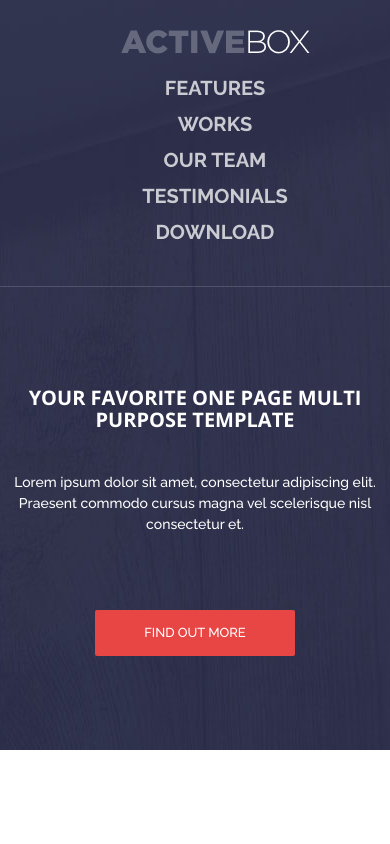
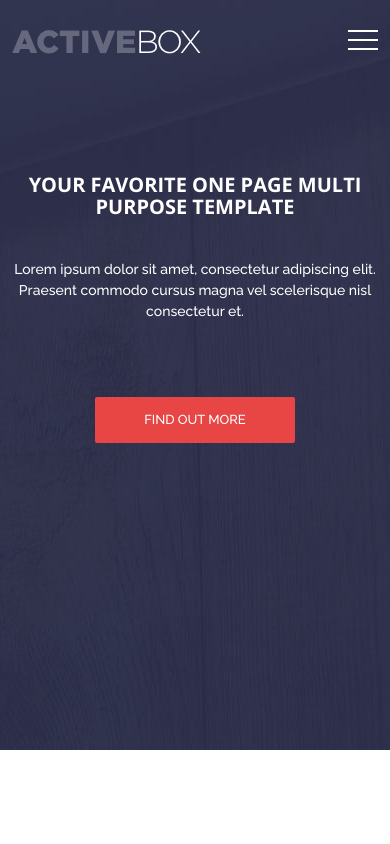
Before and after one commit to User-Chih/landing_page, a website: page activebox/src/index.html in a window 390 px wide. Shown: the top 844 px of the page. Drawn offline with nearby package versions, Linux system fonts and the light colour scheme; files that its build step writes are made by us from their sources.

Commit message:
add burger menu

```diff
--- a/activebox/src/_header.html
+++ b/activebox/src/_header.html
@@ -2,18 +2,34 @@
   <div class="header">
     <div class="wrap">
       <div class="menu">
-       <img src="img/logo.png" alt="">
+        <img src="img/logo.png" alt="" />
         <nav>
           <ul class="nav">
-            <li><a href=""> FEATURES</a></li>
-            <li><a href=""> WORKS</a></li>
-            <li><a href=""> OUR TEAM</a></li>
-            <li><a href=""> TESTIMONIALS</a></li>
-            <li><a href=""> DOWNLOAD</a></li>
+            <li><a href=""> Features</a></li>
+            <li><a href=""> Works</a></li>
+            <li><a href=""> Our team</a></li>
+            <li><a href=""> Testimonials</a></li>
+            <li><a href=""> Download</a></li>
           </ul>
         </nav>
+
+        <div class="burger">
+          <span class="burger_line burger_line_first"></span>
+          <span class="burger_line burger_line_second"></span>
+          <span class="burger_line burger_line_thrid"></span>
+          <span class="burger_line burger_line_fourth"></span>
+        </div>
       </div>
 
+      <nav class="menu_mobile">
+        <ul>
+          <li class="menu_item"><a href="#">Features</a></li>
+          <li class="menu_item"><a href="#">Works</a></li>
+          <li class="menu_item"><a href="#">Our team</a></li>
+          <li class="menu_item"><a href="#">Testimonials</a></li>
+          <li class="menu_item"><a href="#">Download</a></li>
+        </ul>
+      </nav>
 
       <div class="inner_text">
         <h1>Your Favorite One Page Multi Purpose Template</h1>
@@ -23,8 +39,7 @@
         </p>
 
         <form action="#" target="_blank">
-          <button class="button" >Find Out More</button>
-
+          <button class="button">Find Out More</button>
         </form>
       </div>
     </div>
--- a/activebox/src/js/script.js
+++ b/activebox/src/js/script.js
@@ -51,3 +51,12 @@ dots.forEach((item, indexDot) => {
 });
 
 // Slider
+// Burger menu
+(function () {
+  const burger = document.querySelector(".burger");
+  const menu = document.querySelector(".menu_mobile");
+  burger.addEventListener("click", () => {
+    burger.classList.toggle("burger_active");
+    menu.classList.toggle("menu_active");
+  });
+})();
--- a/activebox/src/scss/_header.scss
+++ b/activebox/src/scss/_header.scss
@@ -5,8 +5,10 @@
   background-size: cover;
   min-height: 750px;
   .wrap {
+    position: relative;
     text-align: center;
     .menu {
+      position: relative;
       margin: 0 auto;
       padding-top: 20px;
       padding-bottom: 20px;
@@ -25,6 +27,7 @@
         display: flex;
         justify-items: flex-end;
         li {
+          @extend %upper;
           @include raleway_700;
           font-size: 13px;
           margin-left: 60px;
@@ -35,10 +38,74 @@
           }
         }
       }
+      .burger {
+        display: none;
+        width: 30px;
+        height: 20px;
+        margin-top: 10px;
+        cursor: pointer;
+        position: relative;
+        .burger_line {
+          display: block;
+          position: absolute;
+          left: 0;
+          width: 100%;
+          height: 2px;
+          background-color: #ffffff;
+          transition: 0.3s all linear;
+        }
+        .burger_line_first {
+          top: 0;
+        }
+
+        .burger_line_second,
+        .burger_line_thrid {
+          height: 2px;
+          top: 50%;
+          transform: translateY(-50%);
+        }
+
+        .burger_line_fourth {
+          bottom: 0;
+        }
+      }
+      .burger_active .burger_line_first,
+      .burger_active .burger_line_fourth {
+        opacity: 0;
+      }
+
+      .burger_active .burger_line_second {
+        transform: translateY(-50%) rotate(45deg);
+      }
+      .burger_active .burger_line_thrid {
+        transform: translateY(-50%) rotate(-45deg);
+      }
+    }
+    .menu_mobile {
+      top: -1000px;
+      position: absolute;
+
+      left: 0;
+      right: 0;
+      text-align: center;
+      ul {
+        margin: 0;
+        padding: 0;
+        .menu_item {
+          @extend %upper;
+          @include raleway_700;
+          font-size: 24px;
+          list-style-type: none;
+          line-height: 2.5;
+          a {
+            color: rgba(255, 255, 255, 0.75);
+            text-decoration: none;
+          }
+        }
+      }
     }
     .inner_text {
       padding-bottom: 156px;
-
       h1 {
         @extend %upper;
         @include openSans_700;
@@ -62,10 +129,11 @@
       .button {
         @extend %upper;
         @include raleway_500;
+        display: block;
         cursor: pointer;
         margin: 0 auto;
         margin-top: 75px;
-        display: block;
+        bottom: 2%;
         width: 200px;
         height: 46px;
         background-color: #e84545;
@@ -82,20 +150,40 @@
   }
 }
 
+@media (max-width: 1200px) {
+  .header {
+    .wrap {
+      margin-left: 3%;
+      margin-right: 3%;
+    }
+  }
+}
 @media (max-width: 1024px) {
   .header {
     .wrap {
-      .menu{
-        display: flex;
-        flex-direction: column;
-        align-items: center;
+      .menu {
+        border: none;
+        .burger {
+          display: block;
+        }
+        .nav {
+          display: none;
+        }
+      }
+      .menu_mobile {
+        border-bottom: 1px solid rgba(255, 255, 255, 0.15);
+      }
+      .menu_active {
+        position: relative;
+        top: 0;
+        transition: 0.7s ease;
       }
       .inner_text {
         h1 {
           max-width: 561px;
           font-size: 30px;
         }
-        .subtitle{
+        .subtitle {
           font-size: 18px;
           max-width: 612px;
         }
@@ -106,24 +194,6 @@
 @media (max-width: 768px) {
   .header {
     .wrap {
-      .menu{
-        img{
-          margin-left: 40px;
-        }
-        display: flex;
-        flex-direction: column;
-        align-items: center;
-        .nav{
-           display: flex;
-        flex-direction: column;
-         justify-items: flex-start;
-        li{
-          margin-left: 0;
-           font-size: 24px;
-           line-height: 1.8;
-        }
-       }
-      }
       .inner_text {
         padding-bottom: 0;
         h1 {
@@ -131,7 +201,7 @@
           max-width: 500px;
           font-size: 24px;
         }
-        .subtitle{
+        .subtitle {
           font-size: 16px;
           max-width: 580px;
         }
@@ -142,24 +212,6 @@
 @media (max-width: 568px) {
   .header {
     .wrap {
-      .menu{
-        img{
-          margin-left: 40px;
-        }
-        display: flex;
-        flex-direction: column;
-        align-items: center;
-        .nav{
-           display: flex;
-        flex-direction: column;
-         justify-items: flex-start;
-        li{
-          margin-left: 0;
-           font-size: 20px;
-           line-height: 1.8;
-        }
-       }
-      }
       .inner_text {
         padding-bottom: 0;
         h1 {
@@ -167,7 +219,7 @@
           max-width: 500px;
           font-size: 20px;
         }
-        .subtitle{
+        .subtitle {
           font-size: 14px;
           max-width: 450px;
         }
--- a/activebox/src/scss/_team.scss
+++ b/activebox/src/scss/_team.scss
@@ -61,6 +61,7 @@
     justify-items: center;
     max-width: 900px;
     .team_item {
+      margin-bottom: 50px;
       max-width: 180px;
     }
   }
```
Also changed, not shown: activebox/dist/css/style.css, activebox/dist/css/style.min.css, activebox/dist/index.html, activebox/dist/js/script.js, activebox/dist/js/script.min.js. Lines whose indentation alone changed are shown as unchanged.
